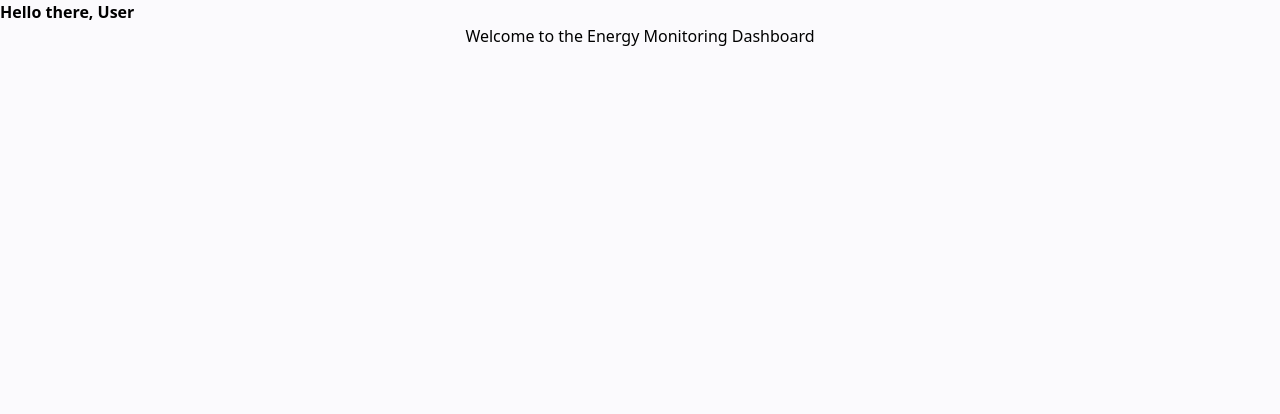
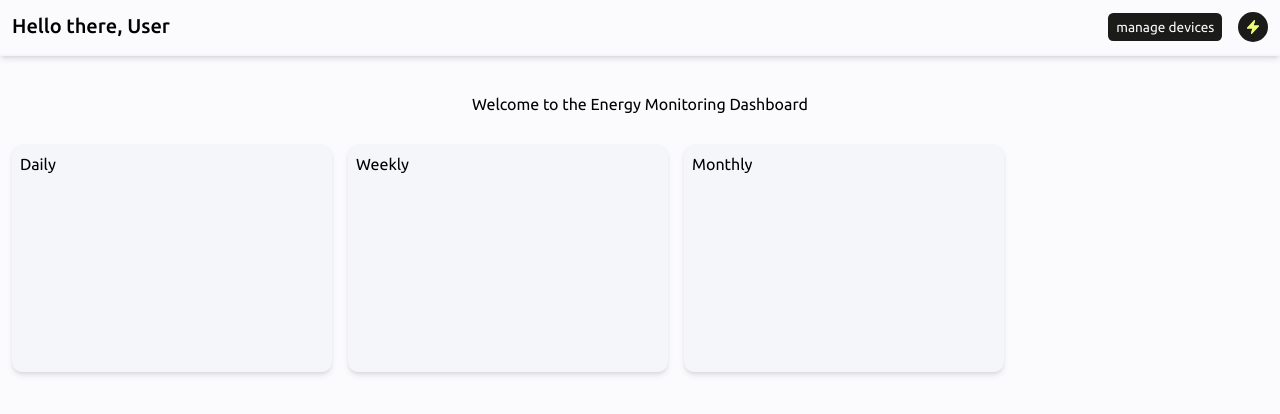
Before and after one commit to Sye-5pace/Energy_monitoring_app-gtp-lab8, a website built with Vite: page dashboard.html in a window 1280 px wide. Built offline with nearby package versions, Linux system fonts and the light colour scheme.

Commit message:
style/ui: create dashboard ui

```diff
--- a/dashboard.html
+++ b/dashboard.html
@@ -3,6 +3,7 @@
   <head>
     <meta charset="UTF-8" />
     <meta name="viewport" content="width=device-width, initial-scale=1.0" />
+    <link rel="icon" type="image/svg+xml" href="/vite.svg" />
     <link rel="preconnect" href="https://fonts.googleapis.com">
     <link rel="preconnect" href="https://fonts.gstatic.com" crossorigin>
     <link href="https://fonts.googleapis.com/css2?family=Ubuntu:ital,wght@0,300;0,400;0,500;0,700;1,300;1,400;1,500;1,700&display=swap" rel="stylesheet">
@@ -12,14 +13,50 @@
   </head>
   <body class="w-full min-h-screen box-border p-0 m-0 bg-whitelilac font-ubuntu">
     <div class="flex flex-col gap-6">
-      <header class="self-start border">
-        <h1 class="text-3xl font-bold font-ubuntu">
+      <header class="p-3 w-full flex border-b-[0.125rem] border-whisper shadow-md justify-between">
+        <h1 class="text-xl font-medium font-ubuntu">
           Hello there, User
         </h1>
+        <div class="flex gap-4 items-center">
+          <button class="text-[0.85rem] bg-tuatara p-2 py-1 rounded-[0.325rem] text-whitelilac hover:bg-honeysuckle hover:text-tuatara">manage devices</button>
+          <div class="size-[1.85rem] rounded-full bg-[#1b1b1a] flex items-center justify-center children:w-[1rem] children:h-[2rem]">
+          <svg xmlns="http://www.w3.org/2000/svg" viewBox="0 0 24 24" fill="currentColor" class="opacity-75  fill-honeysuckle absolute inline-flex animate-ping">
+            <path fill-rule="evenodd" d="M14.615 1.595a.75.75 0 0 1 .359.852L12.982 9.75h7.268a.75.75 0 0 1 .548 1.262l-10.5 11.25a.75.75 0 0 1-1.272-.71l1.992-7.302H3.75a.75.75 0 0 1-.548-1.262l10.5-11.25a.75.75 0 0 1 .913-.143Z" clip-rule="evenodd" />
+          </svg>
+          <svg xmlns="http://www.w3.org/2000/svg" viewBox="0 0 24 24" fill="currentColor" class="opacity-50  fill-honeysuckle absolute inline-flex animate-ping">
+            <path fill-rule="evenodd" d="M14.615 1.595a.75.75 0 0 1 .359.852L12.982 9.75h7.268a.75.75 0 0 1 .548 1.262l-10.5 11.25a.75.75 0 0 1-1.272-.71l1.992-7.302H3.75a.75.75 0 0 1-.548-1.262l10.5-11.25a.75.75 0 0 1 .913-.143Z" clip-rule="evenodd" />
+          </svg>
+          <svg xmlns="http://www.w3.org/2000/svg" viewBox="0 0 24 24" fill="currentColor" class="  fill-honeysuckle">
+            <path fill-rule="evenodd" d="M14.615 1.595a.75.75 0 0 1 .359.852L12.982 9.75h7.268a.75.75 0 0 1 .548 1.262l-10.5 11.25a.75.75 0 0 1-1.272-.71l1.992-7.302H3.75a.75.75 0 0 1-.548-1.262l10.5-11.25a.75.75 0 0 1 .913-.143Z" clip-rule="evenodd" />
+          </svg>
+          </div>
+        </div>
       </header>
-      <main class="border flex justify-center items-center flex-col">
-        <h1>Welcome to the Energy Monitoring Dashboard
-          <section class="bg-whisper w-[10rem] h-[7.25rem]"></section>
+      <main class="flex justify-center items-center flex-col p-3 gap-7">
+        <h1>Welcome to the Energy Monitoring Dashboard</h1>
+        <section class="flex gap-4 self-start children:p-2 children:w-[20rem] children:h-[14.25rem] children:rounded-[0.625rem] children:border-whisper children:bg-whisper children:shadow-md">
+          <section class="  ">
+            <p id="report-heading" class="" >Daily </p>
+            <div>
+
+            </div>
+          </section>
+          <section class="  ">
+            <p id="report-heading" class="" >Weekly </p>
+            <div>
+
+            </div>
+          </section>
+          <section class="  ">
+            <p id="report-heading" class="" >Monthly </p>
+            <div>
+
+            </div>
+          </section>
+        </section>
+        <section class="w-full">
+
+        </section>
       </main>
     </div>
   </body>
--- a/tailwind.config.js
+++ b/tailwind.config.js
@@ -1,6 +1,7 @@
 /** @type {import('tailwindcss').Config} */
+const plugin = require('tailwindcss/plugin')
 export default {
-  content: ['index.html','Energy_Monitor.html'],
+  content: ['index.html','dashboard.html'],
   theme: {
     fontFamily: {
       'glitch':['Rubik Glitch','system-ui'],
@@ -10,9 +11,14 @@ export default {
       'tuatara':'#1b1b1a',
       'whitelilac':'#fbfafd',
       'honeysuckle':'#ECFB7A',
-      'whisper':'#F5F6FA'
+      'whisper':'#F5F6FA',
+      'snuff':'#E0E1F0'
     },
     extend: {},
   },
-  plugins: [],
+  plugins: [
+    plugin(function({addVariant}){
+      addVariant("children","&>*")
+    })
+  ]
 }
```
Also changed, not shown: output.css.
